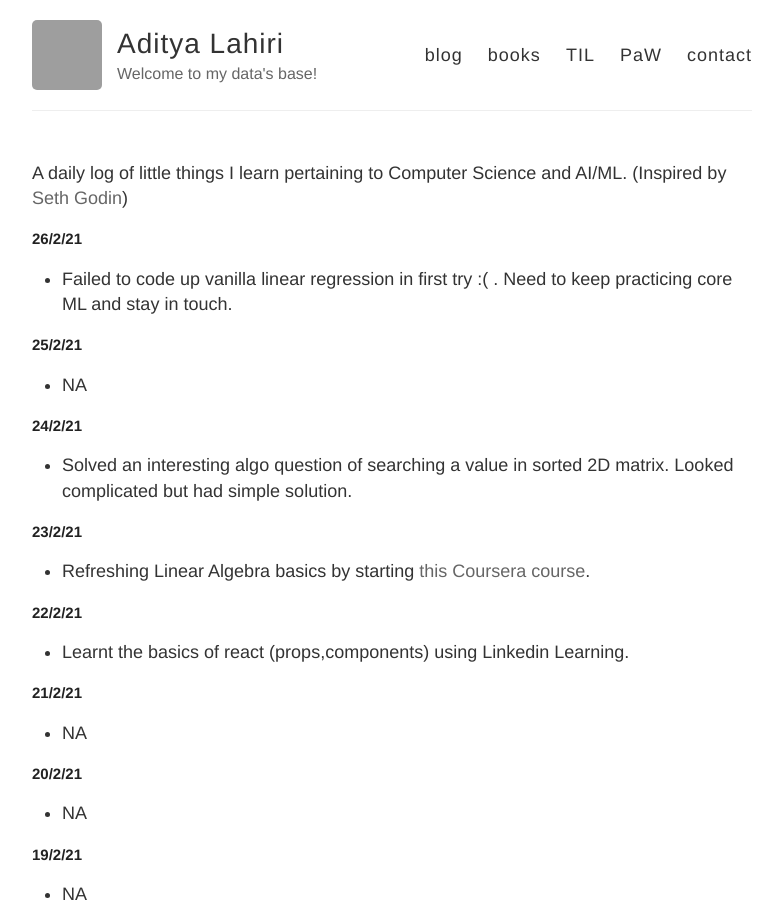
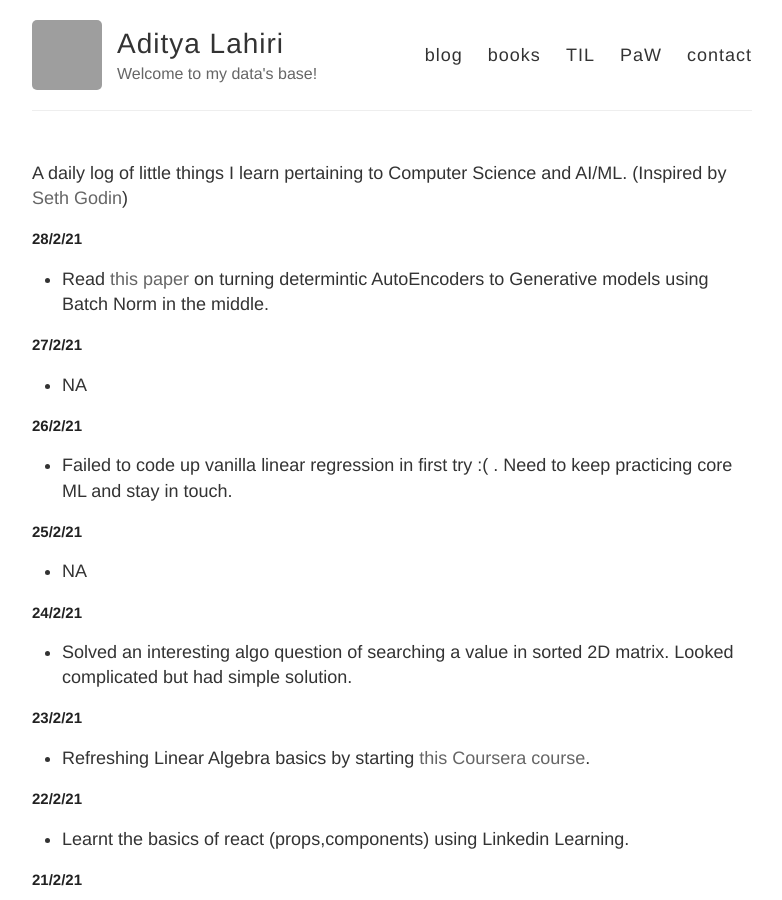
Before and after one commit to adityalahiri/adityalahiri.github.io, a Jekyll site: the page built from TIL.md, in a window 1280 px wide and 900 px high. Shown: the whole window, without its empty margins (248-1030 px from the left). Built offline with Jekyll 4.4.1, drawn with Linux system fonts in a browser that asks for light colours; our own code applies the rules of GitHub Pages for plain Markdown files; grey boxes are pictures that could not be loaded.

Commit message:
Update for 28/2

```diff
--- a/TIL.md
+++ b/TIL.md
@@ -1,5 +1,13 @@
 A daily log of little things I learn pertaining to Computer Science and AI/ML.
 (Inspired by [Seth Godin](https://seths.blog/))
+
+## 28/2/21
+
+* Read [this paper](https://cs.uwaterloo.ca/~ppoupart/publications/autoencoders/batchnorm_entropic_autoencoders.pdf) on turning determintic AutoEncoders to Generative models using Batch Norm in the middle.
+
+## 27/2/21
+
+* NA
 
 ## 26/2/21
 
```
